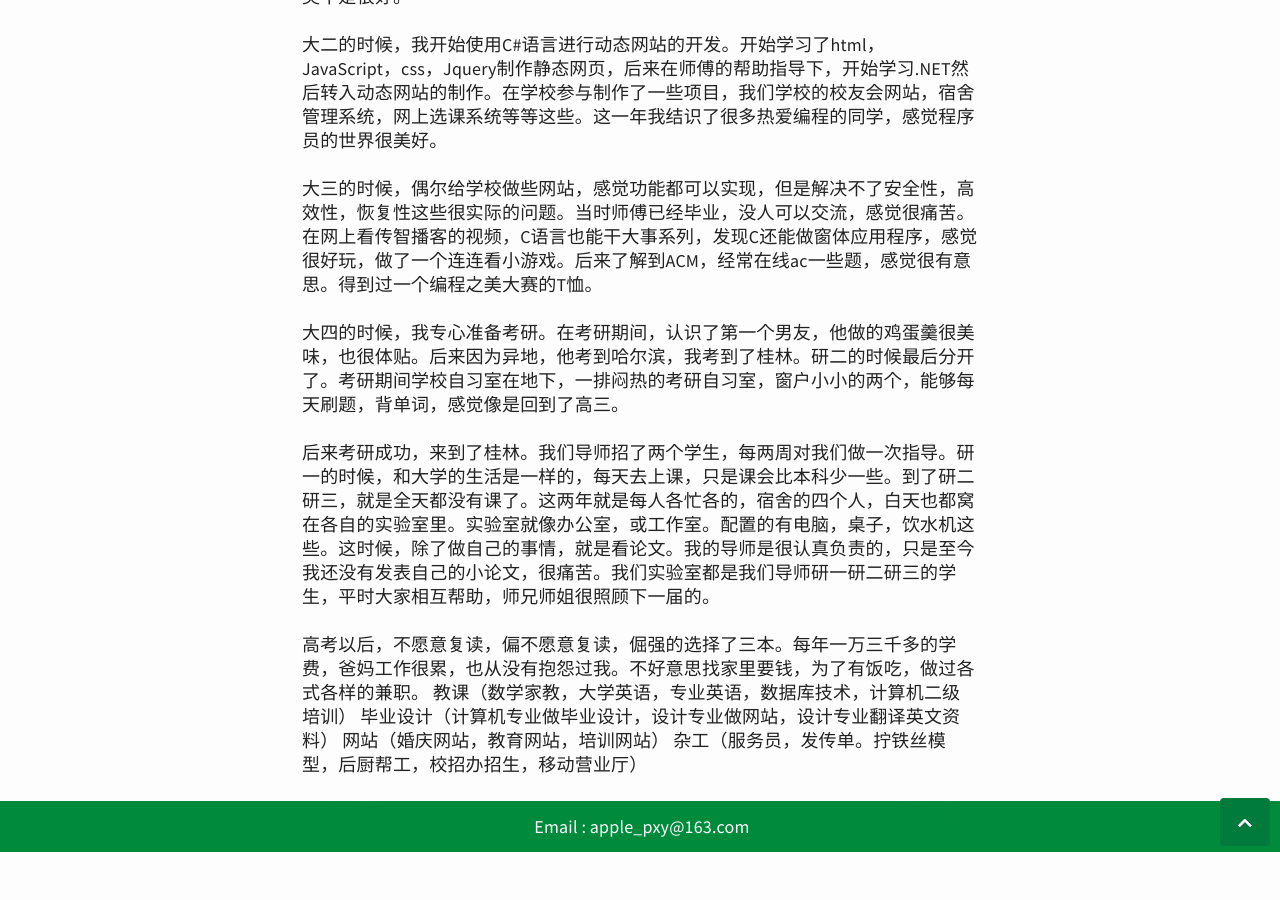
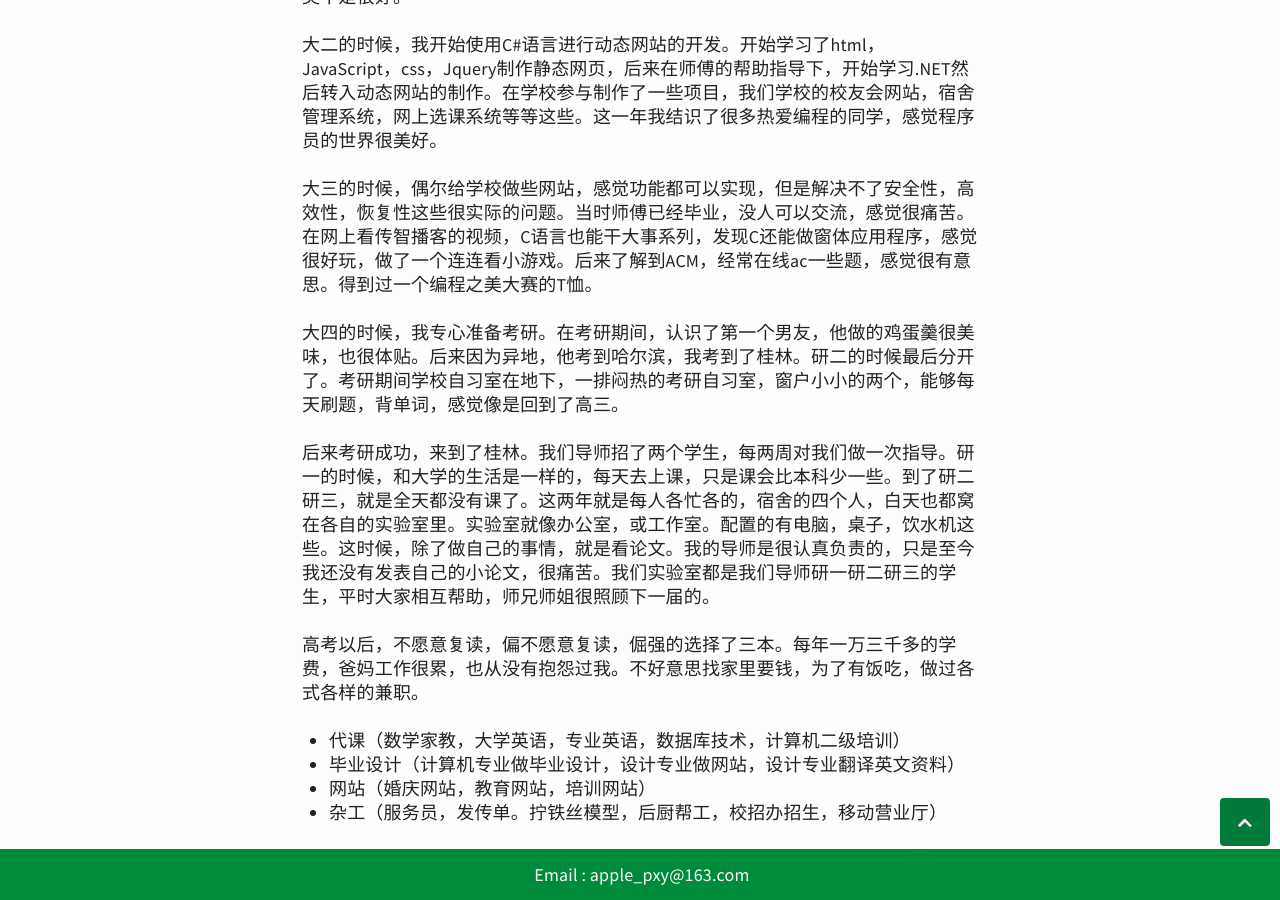
Before and after one commit to xiaoyu33/xiaoyu33.github.io, a Jekyll site: the page built from _posts/2015-08-15-this is xiaoyu.md, in a window 1280 px wide and 900 px high, scrolled down 686 px. Built offline with Jekyll 4.4.1, drawn with Linux system fonts in a browser that asks for light colours; comment, search, counter and statistics services are not loaded; before the commit the page ends 1538 px from its top, so only the background shows below that.

Commit message:
Update 2015-08-15-this is xiaoyu.md

```diff
--- a/_posts/2015-08-15-this is xiaoyu.md
+++ b/_posts/2015-08-15-this is xiaoyu.md
@@ -23,7 +23,7 @@ this is xiaoyu's blog
 后来考研成功，来到了桂林。我们导师招了两个学生，每两周对我们做一次指导。研一的时候，和大学的生活是一样的，每天去上课，只是课会比本科少一些。到了研二研三，就是全天都没有课了。这两年就是每人各忙各的，宿舍的四个人，白天也都窝在各自的实验室里。实验室就像办公室，或工作室。配置的有电脑，桌子，饮水机这些。这时候，除了做自己的事情，就是看论文。我的导师是很认真负责的，只是至今我还没有发表自己的小论文，很痛苦。我们实验室都是我们导师研一研二研三的学生，平时大家相互帮助，师兄师姐很照顾下一届的。
 
 高考以后，不愿意复读，偏不愿意复读，倔强的选择了三本。每年一万三千多的学费，爸妈工作很累，也从没有抱怨过我。不好意思找家里要钱，为了有饭吃，做过各式各样的兼职。
-教课（数学家教，大学英语，专业英语，数据库技术，计算机二级培训）
-毕业设计（计算机专业做毕业设计，设计专业做网站，设计专业翻译英文资料）
-网站（婚庆网站，教育网站，培训网站）
-杂工（服务员，发传单。拧铁丝模型，后厨帮工，校招办招生，移动营业厅）
+* 代课（数学家教，大学英语，专业英语，数据库技术，计算机二级培训）
+* 毕业设计（计算机专业做毕业设计，设计专业做网站，设计专业翻译英文资料）
+* 网站（婚庆网站，教育网站，培训网站）
+* 杂工（服务员，发传单。拧铁丝模型，后厨帮工，校招办招生，移动营业厅）
```
